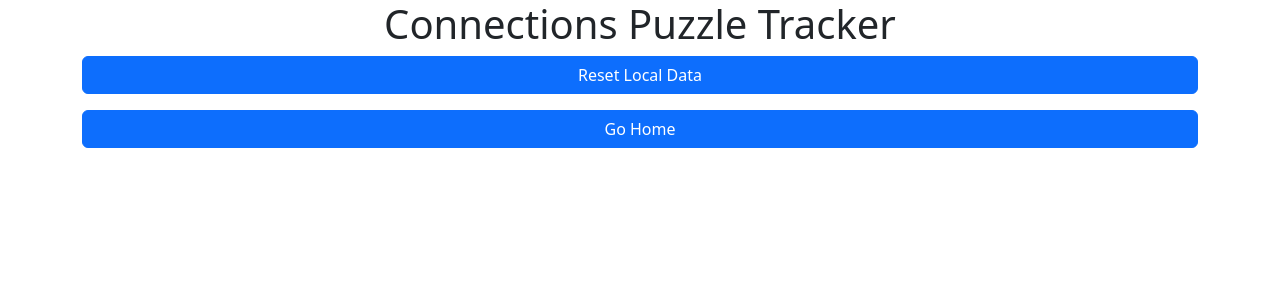
After one commit to gdifiore/nyt-connections-tracker, a Flask app: template templates/reset.html in a window 1280 px wide. The commit adds this page. Shown: the top 300 px of the page. Run offline with Flask 3, Linux system fonts and the light colour scheme; the template is opened without the code that fills it, so the values that code supplies are empty.

Commit message:
refactoring + avg guess calculation
- refactor `app.py`
- calculate average guesses needed

```diff
--- a/app.py
+++ b/app.py
@@ -1,39 +1,51 @@
 import os
 from flask import Flask, render_template, redirect, url_for, request, session
 from connections_parser import parse_connections_puzzle
+from calculations import calculate_average_guesses
 
 app = Flask(__name__)
 app.secret_key = os.environ.get('FLASK_SESSION_SECRET')
 
+def initialize_session():
+    session.setdefault('puzzle_number', 0)
+    session.setdefault('total_puzzles', 0)
+    session.setdefault('avg_guesses', 0)
+
+def process_puzzle_submission(puzzle_text):
+    puzzle_number, results = parse_connections_puzzle(puzzle_text)
+
+    if puzzle_number is None:
+        return render_template('index.html',
+                               error_message="Invalid input. Please copy from the NYT Connections results page.")
+
+    if puzzle_number <= session['puzzle_number']:
+        return render_template('index.html',
+                               error_message="You've already entered this puzzle in the past.")
+
+    session['puzzle_number'] = puzzle_number
+
+    print(f"[DEBUG] Puzzle #{puzzle_number} Results:")
+    for category, is_correct in results.items():
+        print(f"{category}: {'Correct' if is_correct else 'Incorrect'}")
+
+    session['avg_guesses'] = calculate_average_guesses(session['avg_guesses'], session['total_puzzles'], len(results))
+
+    return render_template('index.html', puzzle_number=puzzle_number, results=results, avg_guesses=session['avg_guesses'])
+
 @app.route('/', methods=['GET', 'POST'])
 def index():
-    session.setdefault('puzzle_number', 0)
+    initialize_session()
 
     if request.method == 'POST':
         puzzle_text = request.form['puzzle_text']
-        puzzle_number, results = parse_connections_puzzle(puzzle_text)
+        return process_puzzle_submission(puzzle_text)
 
-        if puzzle_number is None:
-            return render_template('index.html',
-                                    error_message="Invalid input. Please copy from the NYT Connections results page.")
-
-        if puzzle_number <= session['puzzle_number'] :
-            return render_template('index.html',
-                                    error_message="You've already entered this puzzle in the past.")
-
-        session['puzzle_number'] = puzzle_number
-
-        print(f"[DEBUG] Puzzle #{puzzle_number} Results:")
-        for category, is_correct in results.items():
-            print(f"{category}: {'Correct' if is_correct else 'Incorrect'}")
-
-        return render_template('index.html', puzzle_number=puzzle_number, results=results, guessed=True, guesses=len(results))
     return render_template('index.html')
 
 @app.route('/reset', methods=['GET'])
 def reset_session():
     session.clear()
-    return redirect(url_for('index'))
+    return render_template('reset.html')
 
 if __name__ == '__main__':
     app.run(debug=True, port=int(os.environ.get('PORT', 5000)))
--- /dev/null
+++ b/calculations.py
@@ -0,0 +1,2 @@
+def calculate_average_guesses(avg, tot, guesses):
+    return ((avg * tot) + guesses) / (tot + 1)
--- a/templates/index.html
+++ b/templates/index.html
@@ -18,7 +18,7 @@
 <body>
     <!-- Button trigger modal -->
     <button type="button" class="btn floating-button" data-bs-toggle="modal" data-bs-target="#historyModal"
-        onclick='updateLocalStorage("{{ guessed }}", "{{ guesses }}")'>
+        onclick='updateLocalStorage()'>
         <i class="fas fa-history fa-lg"></i>
     </button>
 
@@ -64,7 +64,7 @@
                             </div>
                         </div>
                         <h5>Average Guesses:</h5>
-                        <p id="averageGuesses"></p>
+                        <p id="averageGuesses">{{ avg_guesses }}</p>
                     </div>
                 </div>
 
--- /dev/null
+++ b/templates/reset.html
@@ -0,0 +1,43 @@
+<!DOCTYPE html>
+<html lang="en">
+
+<head>
+    <meta charset="UTF-8" />
+    <meta name="viewport" content="width=device-width, initial-scale=1.0" />
+    <link href="https://cdn.jsdelivr.net/npm/bootstrap@5.3.0/dist/css/bootstrap.min.css" rel="stylesheet"
+        integrity="sha384-9ndCyUaIbzAi2FUVXJi0CjmCapSmO7SnpJef0486qhLnuZ2cdeRhO02iuK6FUUVM" crossorigin="anonymous">
+    <title>Connections Puzzle Tracker</title>
+
+    <link rel="stylesheet" type="text/css" href="{{url_for('.static', filename='css/style.css')}}">
+</head>
+
+<body>
+    <div class="container text-center">
+        <div class="row">
+            <div class="col-md-12 thin-form">
+                <h1>Connections Puzzle Tracker</h1>
+
+                <div class="mb-3">
+                    <button onclick="resetLocalStorage()" class="btn btn-primary">Reset Local Data</button>
+                </div>
+
+                <div>
+                    <a href="/" class="btn btn-primary">Go Home</a>
+                </div>
+            </div>
+        </div>
+    </div>
+
+    <script>
+        function resetLocalStorage() {
+            localStorage.clear();
+            alert("Local data has been reset.");
+        }
+    </script>
+
+    <script src="https://cdn.jsdelivr.net/npm/bootstrap@5.3.0/dist/js/bootstrap.bundle.min.js"
+        integrity="sha384-geWF76RCwLtnZ8qwWowPQNguL3RmwHVBC9FhGdlKrxdiJJigb/j/68SIy3Te4Bkz"
+        crossorigin="anonymous"></script>
+</body>
+
+</html>
```
Also changed, not shown: static/js/main.js (+1 -16 lines).
